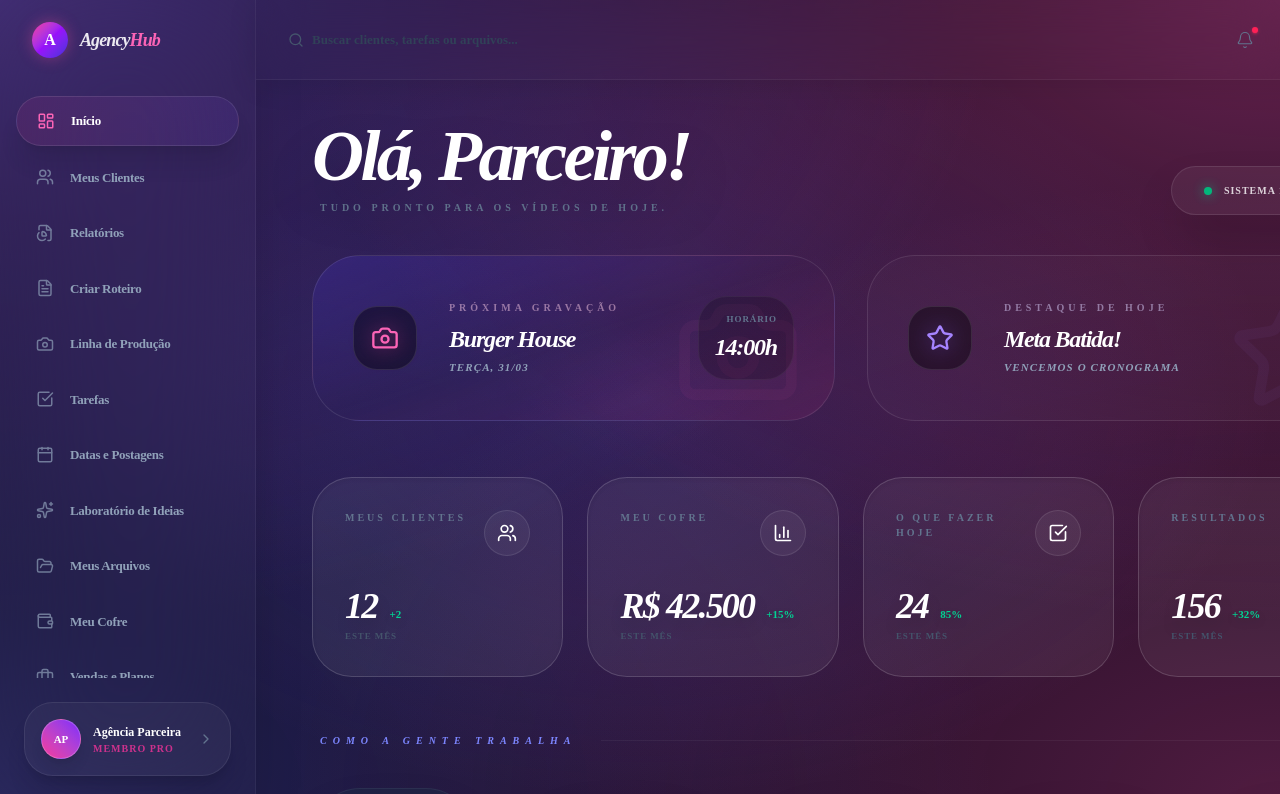
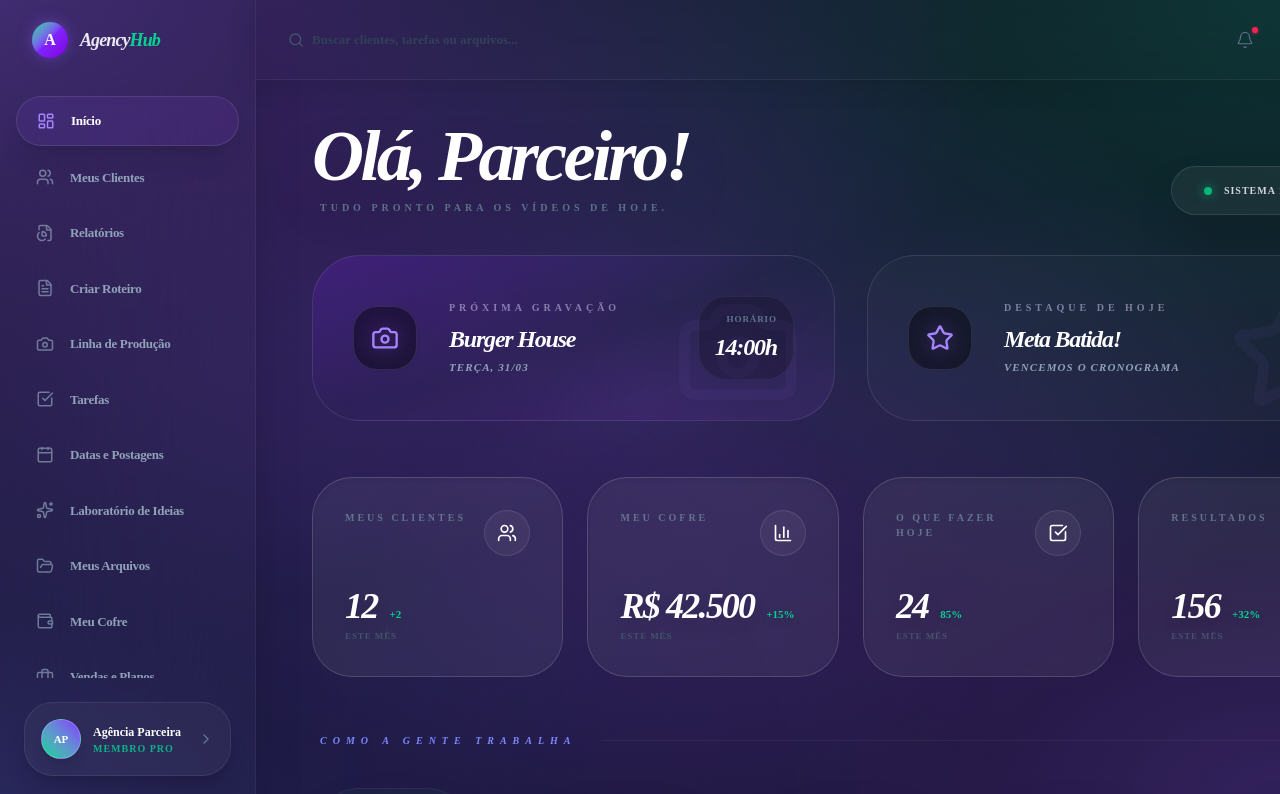
Before and after one commit to victordeassis6-creator/AGENCYHUB, a Next.js app: page / in a window 1280 px wide. Shown: the top 794 px of the page. Built offline with nearby package versions, Linux system fonts and the light colour scheme.

Commit message:
🎨 Atualizar paleta de cores: DoglyTdc Ai (violet/emerald)

```diff
--- a/app/calendario/page.tsx
+++ b/app/calendario/page.tsx
@@ -40,7 +40,7 @@ export default function CalendarioPage() {
     approved: "bg-emerald-500/10 border-emerald-500/20 text-emerald-400",
     production: "bg-indigo-500/10 border-indigo-500/20 text-indigo-400",
     idea: "bg-amber-500/10 border-amber-500/20 text-amber-400",
-    scheduled: "bg-pink-500/10 border-pink-500/20 text-pink-400 font-black",
+    scheduled: "bg-violet-500/10 border-violet-500/20 text-violet-400 font-black",
   }
 
   const sl: Record<string, string> = {
@@ -71,7 +71,7 @@ export default function CalendarioPage() {
       <div className="flex flex-col sm:flex-row sm:items-center justify-between gap-6">
         <div>
           <h2 className="text-3xl font-black italic tracking-tighter text-white flex items-center gap-3">
-             Nossa Agenda. <Sparkles className="w-7 h-7 text-pink-400 animate-pulse" />
+             Nossa Agenda. <Sparkles className="w-7 h-7 text-violet-400 animate-pulse" />
           </h2>
           <p className="text-slate-500 text-[10px] font-black uppercase tracking-widest pl-1">Aqui você vê o que vai postar e quando vamos filmar.</p>
         </div>
--- a/app/configuracoes/page.tsx
+++ b/app/configuracoes/page.tsx
@@ -85,7 +85,7 @@ export default function ConfiguracoesPage() {
              <div className="space-y-4">
                {[
                  { name: "Victor Assis", email: "victor@agencia.com", role: "Admin", color: "from-indigo-400 to-purple-500", icon: Crown },
-                 { name: "Julia Santos", email: "julia@agencia.com", role: "Editora", color: "from-pink-400 to-rose-500", icon: Shield }
+                 { name: "Julia Santos", email: "julia@agencia.com", role: "Editora", color: "from-violet-400 to-purple-500", icon: Shield }
                ].map((user, i) => (
                  <div key={i} className="flex items-center justify-between p-5 border border-white/5 rounded-3xl bg-white/[0.02] hover:bg-white/[0.04] transition-all group">
                    <div className="flex items-center gap-4">
--- a/app/globals.css
+++ b/app/globals.css
@@ -79,7 +79,7 @@
   }
 
   .glass-glow {
-    @apply bg-white/[0.06] backdrop-blur-3xl border border-white/[0.15] shadow-[0_0_25px_rgba(139,92,246,0.1)] shadow-inner hover:shadow-[0_0_40px_rgba(236,72,153,0.25)] transition-all duration-500;
+    @apply bg-white/[0.06] backdrop-blur-3xl border border-white/[0.15] shadow-[0_0_25px_rgba(139,92,246,0.1)] shadow-inner hover:shadow-[0_0_40px_rgba(139,92,246,0.25)] transition-all duration-500;
   }
 
   .glass-dark {
@@ -91,7 +91,7 @@
   }
 
   .btn-lift {
-    @apply transition-all duration-300 hover:-translate-y-1 hover:shadow-2xl hover:shadow-pink-500/20 active:scale-95;
+    @apply transition-all duration-300 hover:-translate-y-1 hover:shadow-2xl hover:shadow-violet-500/20 active:scale-95;
   }
 }
 
@@ -99,9 +99,9 @@ body {
   background-color: #0c081a;
   background-image:
     radial-gradient(at 0% 0%, rgba(139, 92, 246, 0.4) 0px, transparent 55%),
-    radial-gradient(at 100% 0%, rgba(236, 72, 153, 0.4) 0px, transparent 55%),
+    radial-gradient(at 100% 0%, rgba(16, 185, 129, 0.25) 0px, transparent 55%),
     radial-gradient(at 50% 50%, rgba(139, 92, 246, 0.25) 0px, transparent 70%),
-    radial-gradient(at 100% 100%, rgba(236, 72, 153, 0.3) 0px, transparent 55%),
+    radial-gradient(at 100% 100%, rgba(139, 92, 246, 0.3) 0px, transparent 55%),
     radial-gradient(at 0% 100%, rgba(99, 102, 241, 0.3) 0px, transparent 55%);
   background-attachment: fixed;
   color: #f8fafc;
@@ -157,7 +157,7 @@ body {
 }
 .btn-lift:hover {
   transform: translateY(-2px);
-  box-shadow: 0 8px 25px -4px rgba(129, 140, 248, 0.4);
+  box-shadow: 0 8px 25px -4px rgba(139, 92, 246, 0.4);
 }
 .btn-lift:active {
   transform: translateY(0);
@@ -179,7 +179,7 @@ body {
 }
 .card-hover:hover {
   transform: translateY(-4px);
-  box-shadow: 0 12px 35px -8px rgba(129, 140, 248, 0.2), 0 0 0 1px rgba(129, 140, 248, 0.1);
+  box-shadow: 0 12px 35px -8px rgba(139, 92, 246, 0.2), 0 0 0 1px rgba(139, 92, 246, 0.1);
 }
 
 /* ===== GLASS CARD ===== */
@@ -205,7 +205,7 @@ body {
 
 /* ===== GRADIENT TEXT ===== */
 .gradient-text {
-  background: linear-gradient(135deg, #818cf8 0%, #a78bfa 50%, #f472b6 100%);
+  background: linear-gradient(135deg, #8B5CF6 0%, #A78BFA 50%, #10B981 100%);
   -webkit-background-clip: text;
   -webkit-text-fill-color: transparent;
   background-clip: text;
@@ -213,5 +213,5 @@ body {
 
 /* ===== BODY GRADIENT ===== */
 .bg-page {
-  background: linear-gradient(160deg, #0f1729 0%, #162044 50%, #1a1040 100%);
+  background: linear-gradient(160deg, #0c081a 0%, #130d2e 50%, #1a1040 100%);
 }
--- a/app/ia/page.tsx
+++ b/app/ia/page.tsx
@@ -232,7 +232,7 @@ export default function IAModulePage() {
                      <Button
                         onClick={handleGenerateProposta}
                         disabled={proposalBusy}
-                        className="w-full bg-gradient-to-r from-pink-500 to-violet-600 text-white font-black text-xs uppercase tracking-[0.2em] h-14 rounded-2xl border-0 shadow-lg shadow-pink-500/20"
+                        className="w-full bg-gradient-to-r from-emerald-500 to-green-600 text-white font-black text-xs uppercase tracking-[0.2em] h-14 rounded-2xl border-0 shadow-lg shadow-emerald-500/20"
                      >
                         {proposalBusy ? <><Loader2 className="w-4 h-4 mr-2 animate-spin" /> Gerando...</> : "Criar Plano com IA"}
                      </Button>
@@ -240,8 +240,8 @@ export default function IAModulePage() {
                </Card>
                {proposalChat.messages.length > 0 ? (
                   <div className="animate-fade-in-up">
-                     <div className="p-10 rounded-[2.5rem] bg-pink-500/10 border border-pink-500/20 shadow-2xl backdrop-blur-xl">
-                        <h4 className="text-[10px] font-black text-pink-400 uppercase tracking-[0.3em] mb-6 flex items-center gap-2"><Fingerprint className="w-4 h-4" /> Plano Sugerido</h4>
+                     <div className="p-10 rounded-[2.5rem] bg-violet-500/10 border border-violet-500/20 shadow-2xl backdrop-blur-xl">
+                        <h4 className="text-[10px] font-black text-violet-400 uppercase tracking-[0.3em] mb-6 flex items-center gap-2"><Fingerprint className="w-4 h-4" /> Plano Sugerido</h4>
                         <div className="text-sm text-slate-300 leading-relaxed font-medium whitespace-pre-wrap">
                            {getTextFromMessages(proposalChat.messages)}
                         </div>
--- a/app/page.tsx
+++ b/app/page.tsx
@@ -12,14 +12,14 @@ import Link from "next/link"
 
 export default function Dashboard() {
   const stats = [
-    { label: "Meus Clientes", value: "12", icon: Users, trend: "+2", color: "from-pink-500/20 to-violet-500/20", href: "/clientes" },
+    { label: "Meus Clientes", value: "12", icon: Users, trend: "+2", color: "from-violet-500/20 to-purple-500/20", href: "/clientes" },
     { label: "Meu Cofre", value: "R$ 42.500", icon: BarChart3, trend: "+15%", color: "from-emerald-500/20 to-teal-500/20", href: "/vendas" },
     { label: "O que fazer hoje", value: "24", icon: CheckSquare, trend: "85%", color: "from-indigo-500/20 to-blue-500/20", href: "/execucao" },
     { label: "Resultados", value: "156", icon: TrendingUp, trend: "+32%", color: "from-amber-500/20 to-orange-500/20", href: "/relatorios" },
   ]
 
   const pipelineStages = [
-    { label: "Ideias (IA)", count: 8, icon: Zap, color: "text-pink-400", href: "/roteiros" },
+    { label: "Ideias (IA)", count: 8, icon: Zap, color: "text-violet-400", href: "/roteiros" },
     { label: "Gravações", count: 5, icon: Camera, color: "text-violet-400", href: "/producao" },
     { label: "Edição", count: 12, icon: Scissors, color: "text-indigo-400", href: "/edicao" },
     { label: "Para Ver", count: 4, icon: Eye, color: "text-amber-400", href: "/relatorios" },
@@ -42,16 +42,16 @@ export default function Dashboard() {
 
       {/* Symmetrical Notification Bar */}
       <div className="grid md:grid-cols-2 gap-8 -mt-4">
-        <div className="p-10 rounded-[3rem] bg-gradient-to-br from-indigo-600/20 via-transparent to-pink-500/10 border border-white/10 backdrop-blur-3xl flex items-center justify-between group hover:border-pink-500/40 transition-all duration-500 shadow-3xl relative overflow-hidden">
+        <div className="p-10 rounded-[3rem] bg-gradient-to-br from-violet-600/20 via-transparent to-purple-500/10 border border-white/10 backdrop-blur-3xl flex items-center justify-between group hover:border-violet-500/40 transition-all duration-500 shadow-3xl relative overflow-hidden">
            <div className="absolute top-0 right-0 p-8 opacity-5 group-hover:rotate-12 transition-transform pointer-events-none">
-              <Camera className="w-32 h-32 text-pink-400" />
+              <Camera className="w-32 h-32 text-violet-400" />
            </div>
            <div className="flex items-center gap-8 relative z-10">
               <div className="h-16 w-16 rounded-[1.5rem] bg-black/40 flex items-center justify-center border border-white/10 group-hover:scale-110 transition-transform">
-                 <Camera className="w-7 h-7 text-pink-400 drop-shadow-[0_0_10px_rgba(236,72,153,0.6)]" />
+                 <Camera className="w-7 h-7 text-violet-400 drop-shadow-[0_0_10px_rgba(139,92,246,0.6)]" />
               </div>
               <div>
-                 <p className="text-[10px] font-black uppercase tracking-[0.4em] text-pink-200/50 mb-2">Próxima Gravação</p>
+                 <p className="text-[10px] font-black uppercase tracking-[0.4em] text-violet-200/50 mb-2">Próxima Gravação</p>
                  <h3 className="text-2xl font-black text-white italic tracking-tighter">Burger House</h3>
                  <p className="text-[11px] text-slate-400 font-bold uppercase tracking-widest mt-1 italic">Terça, 31/03</p>
               </div>
@@ -115,7 +115,7 @@ export default function Dashboard() {
              <div key={i} className="flex-1 flex items-center group">
                 <Link href={stage.href} className="flex-1 glass rounded-[3rem] p-10 text-center hover:bg-white/5 transition-all cursor-pointer group-hover:-translate-y-3 duration-500 border-white/5 group-hover:border-white/20 shadow-2xl relative overflow-hidden bg-[#111113]">
                    <div className="h-20 w-20 mx-auto mb-6 rounded-[2rem] bg-black/40 flex items-center justify-center border border-white/10 group-hover:border-white/20 transition-all">
-                      <stage.icon className={`h-8 w-8 ${stage.color} drop-shadow-[0_0_12px_rgba(236,72,153,0.4)]`} />
+                      <stage.icon className={`h-8 w-8 ${stage.color} drop-shadow-[0_0_12px_rgba(139,92,246,0.4)]`} />
                    </div>
                    <div className="text-5xl font-black text-white leading-none mb-2 tracking-tighter italic drop-shadow-2xl">{stage.count}</div>
                    <div className="text-[10px] font-black uppercase tracking-[0.3em] text-slate-500 group-hover:text-white transition-colors">{stage.label}</div>
@@ -149,7 +149,7 @@ export default function Dashboard() {
              ].map((activity, i) => (
                <div key={i} className="flex items-center justify-between p-8 rounded-[2.5rem] bg-white/[0.02] border border-white/5 group cursor-pointer shadow-2xl transition-all hover:bg-white/[0.04] hover:translate-x-2">
                   <div className="flex items-center gap-8">
-                     <div className={`h-4 w-4 rounded-full ${activity.urgent ? "bg-pink-500 shadow-[0_0_15px_rgba(236,72,153,0.8)] animate-pulse" : "bg-white/10"}`} />
+                     <div className={`h-4 w-4 rounded-full ${activity.urgent ? "bg-violet-500 shadow-[0_0_15px_rgba(139,92,246,0.8)] animate-pulse" : "bg-white/10"}`} />
                      <div>
                         <p className="text-[10px] font-black text-indigo-400/60 uppercase tracking-widest mb-1 italic">{activity.client}</p>
                         <p className="text-2xl font-black text-white group-hover:text-indigo-300 transition-colors leading-tight italic tracking-tighter drop-shadow-lg">{activity.task}</p>
@@ -173,7 +173,7 @@ export default function Dashboard() {
                <div className="space-y-8 relative z-10">
                   {[
                     { label: "Trabalhos Entregues", val: "94%", color: "from-indigo-500 to-purple-500" },
-                    { label: "Novos Seguidores", val: "72%", color: "from-pink-500 to-rose-500" },
+                    { label: "Novos Seguidores", val: "72%", color: "from-violet-500 to-purple-500" },
                     { label: "Retenção de Clientes", val: "100%", color: "from-emerald-500 to-teal-500" },
                    ].map((bar, i) => (
                     <div key={i} className="space-y-4">
--- a/components/layout/sidebar.tsx
+++ b/components/layout/sidebar.tsx
@@ -33,8 +33,8 @@ export function Sidebar() {
       {/* Logo */}
       <div className="flex h-20 items-center px-8">
         <Link href="/" className="flex items-center gap-3 group">
-          <div className="h-9 w-9 rounded-xl bg-gradient-to-br from-pink-500 via-purple-600 to-indigo-700 flex items-center justify-center text-white font-black text-base shadow-[0_0_15px_rgba(236,72,153,0.4)] group-hover:scale-110 transition-transform duration-300">A</div>
-          <span className="font-bold text-lg tracking-tighter text-white/90 italic">Agency<span className="text-pink-400">Hub</span></span>
+          <div className="h-9 w-9 rounded-xl bg-gradient-to-br from-emerald-400 via-violet-600 to-purple-700 flex items-center justify-center text-white font-black text-base shadow-[0_0_15px_rgba(139,92,246,0.4)] group-hover:scale-110 transition-transform duration-300">A</div>
+          <span className="font-bold text-lg tracking-tighter text-white/90 italic">Agency<span className="text-emerald-400">Hub</span></span>
         </Link>
       </div>
 
@@ -48,11 +48,11 @@ export function Sidebar() {
               href={item.href}
               className={`flex items-center gap-4 rounded-2xl px-5 py-3.5 text-[13px] font-bold transition-all duration-300 ${
                 isActive
-                  ? "bg-gradient-to-r from-pink-500/10 to-violet-500/10 text-white shadow-xl border border-white/10"
+                  ? "bg-gradient-to-r from-violet-500/10 to-purple-500/10 text-white shadow-xl border border-white/10"
                   : "text-slate-400 hover:text-white hover:bg-white/5"
               }`}
             >
-              <item.icon className={`h-[18px] w-[18px] stroke-[2px] ${isActive ? 'text-pink-400' : 'group-hover:text-violet-400 opacity-70 transition-all'}`} />
+              <item.icon className={`h-[18px] w-[18px] stroke-[2px] ${isActive ? 'text-violet-400' : 'group-hover:text-violet-400 opacity-70 transition-all'}`} />
               <span className="tracking-tight">{item.name}</span>
             </Link>
           )
@@ -62,10 +62,10 @@ export function Sidebar() {
       {/* Bottom User */}
       <div className="p-6">
         <div className="flex items-center gap-3 rounded-2xl bg-white/[0.04] border border-white/[0.08] p-4 hover:bg-white/[0.08] cursor-pointer transition-all group shadow-xl">
-          <div className="h-10 w-10 rounded-full bg-gradient-to-tr from-pink-500 to-violet-600 flex items-center justify-center text-[11px] font-black text-white shadow-lg border border-white/20">AP</div>
+          <div className="h-10 w-10 rounded-full bg-gradient-to-tr from-emerald-400 to-violet-600 flex items-center justify-center text-[11px] font-black text-white shadow-lg border border-white/20">AP</div>
           <div className="flex-1 min-w-0">
             <p className="text-[12px] font-bold text-white truncate">Agência Parceira</p>
-            <p className="text-[10px] text-pink-500/80 font-black uppercase tracking-widest">Membro Pro</p>
+            <p className="text-[10px] text-emerald-400/80 font-black uppercase tracking-widest">Membro Pro</p>
           </div>
           <ChevronRight className="w-4 h-4 text-slate-500 group-hover:text-white transition-colors" />
         </div>
```
Also changed, not shown: app/clientes/page.tsx (+4 -4 lines), app/roteiros/page.tsx (+7 -7 lines).
